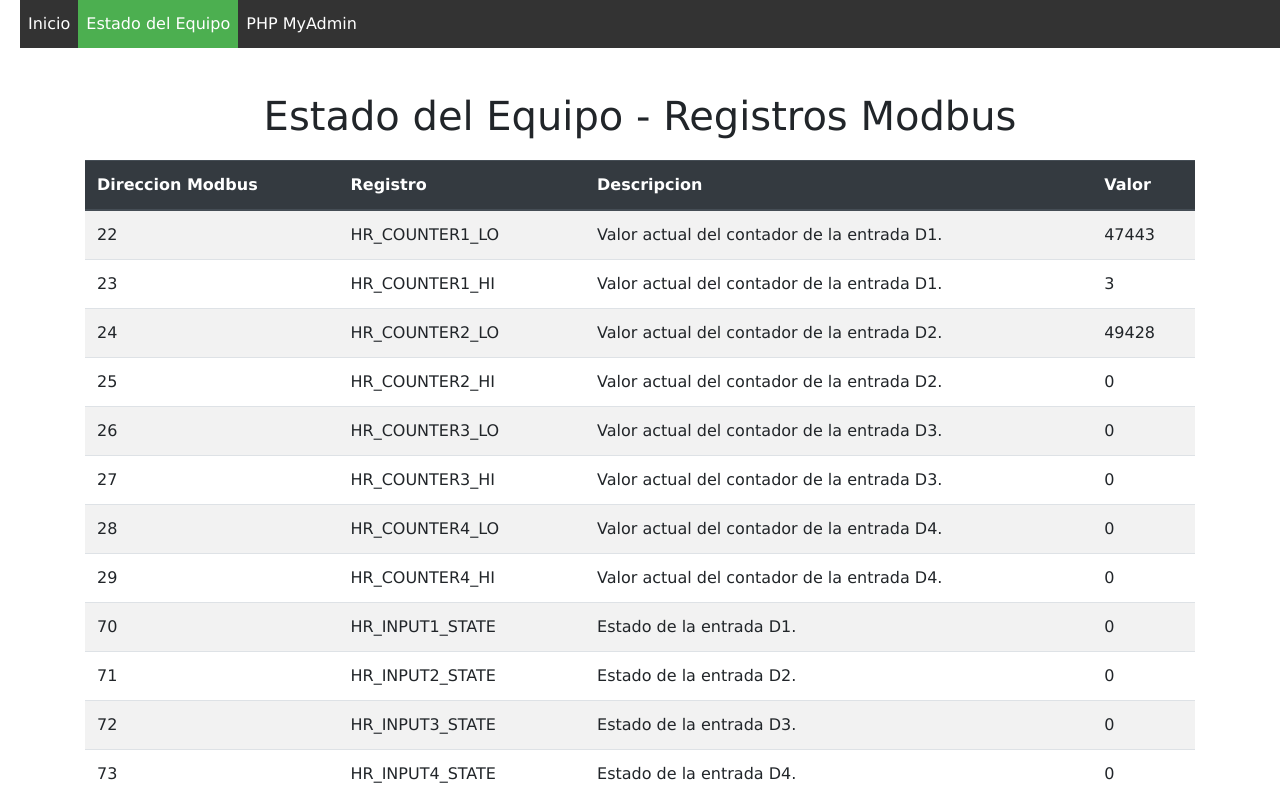
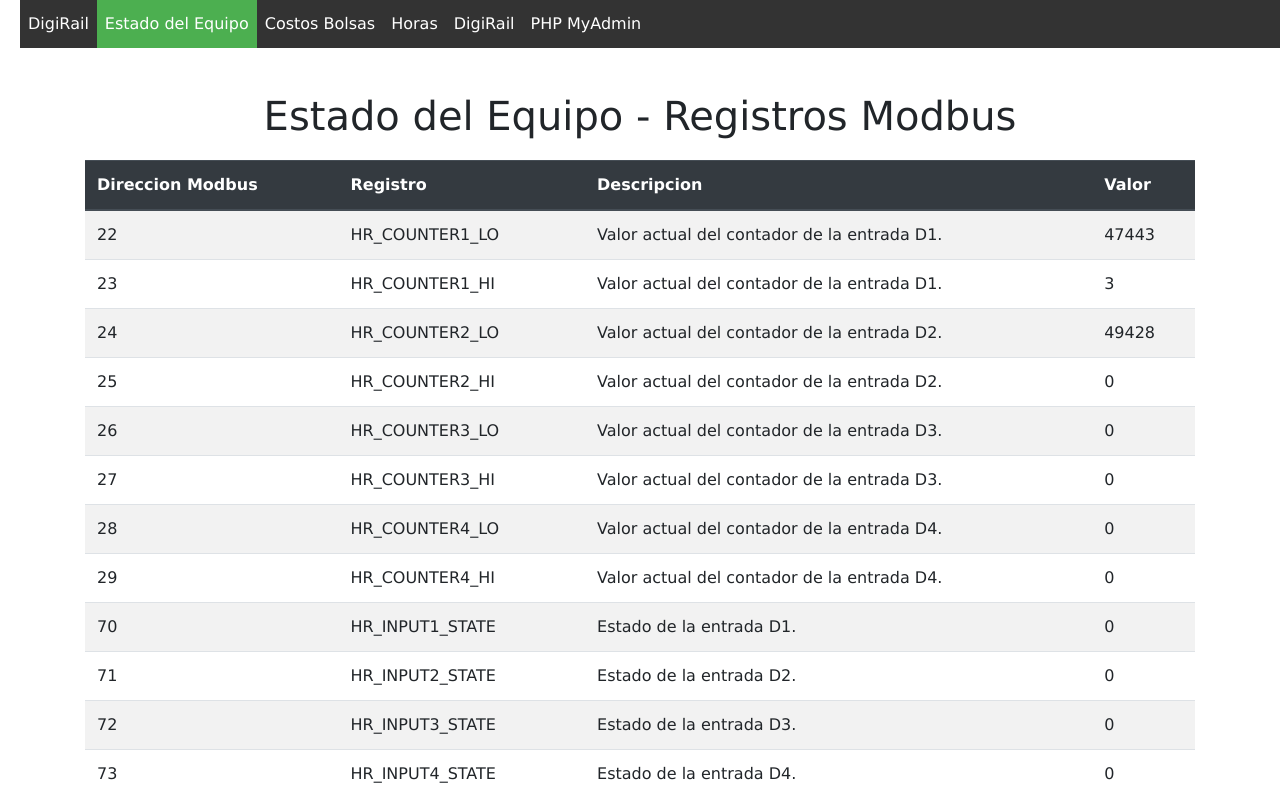
Before and after one commit to AgustinMadygraf/datamaq, a PHP site: page /PanelControlModbus.php in a window 1280 px wide. Shown: the top 797 px of the page. Run offline with PHP 8.4, Linux system fonts and the light colour scheme; data comes from the database, SQL or seed files in the repository.

Commit message:
Update navigation bar to include links to Costos Bolsas, Horas, and DigiRail pages. (generated by blackbox.ai )

```diff
--- a/includes/header.php
+++ b/includes/header.php
@@ -10,8 +10,11 @@ $paginaActual = basename($_SERVER['PHP_SELF']);
 // Clase para el enlace activo
 $claseActiva = "class='active'";
 
-echo "<li><a href='index.php' ".($paginaActual == 'index.php' ? $claseActiva : "").">Inicio</a></li>";
+echo "<li><a href='index.php' ".($paginaActual == 'index.php' ? $claseActiva : "").">DigiRail</a></li>";
 echo "<li><a href='PanelControlModbus.php' ".($paginaActual == 'PanelControlModbus.php' ? $claseActiva : "").">Estado del Equipo</a></li>";
-echo "<li><a href='/phpMyAdmin/' target='_blank'>PHP MyAdmin</a></li>";
+echo "<li><a href='/Bolsas/index.php' ".($paginaActual == 'Bolsas/index.php' ? $claseActiva : "").">Costos Bolsas</a></li>";
+echo "<li><a href='/horas/index.php' ".($paginaActual == '/horas/index.php' ? $claseActiva : "").">Horas</a></li>";
+echo "<li><a href='/DigiRail/index.php' ".($paginaActual == '/DigiRail/index.php' ? $claseActiva : "").">DigiRail</a></li>";
+echo "<li><a href='/Bolsas//phpMyAdmin/' target='_blank'>PHP MyAdmin</a></li>";
 
 echo "</ul></div></header>";
```
